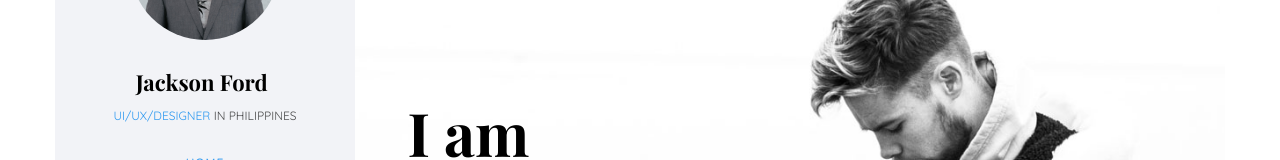
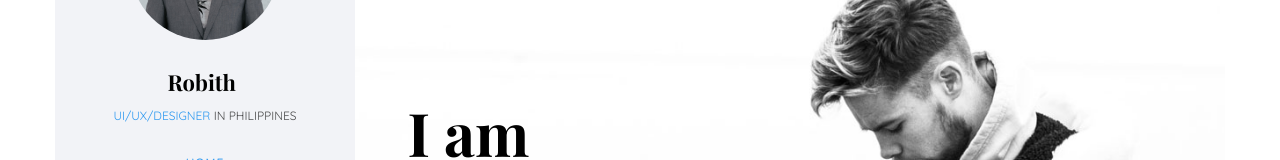
Before and after one commit to Robithari/https-robithari.github.io-portofolio, a plain HTML site: page index.html in a window 1280 px wide. Shown: the part 155-315 px from the top of the page. Drawn offline with nearby package versions, Linux system fonts and the light colour scheme; files whose address does not match are found by name; a web font is replaced by a local one.

Commit message:
Merubah nama

```diff
--- a/index.html
+++ b/index.html
@@ -57,7 +57,7 @@
 		<aside id="colorlib-aside" role="complementary" class="border js-fullheight">
 			<div class="text-center">
 				<div class="author-img" style="background-image: url(images/about.jpg);"></div>
-				<h1 id="colorlib-logo"><a href="index.html">Jackson Ford</a></h1>
+				<h1 id="colorlib-logo"><a href="index.html">Robith</a></h1>
 				<span class="position"><a href="#">UI/UX/Designer</a> in Philippines</span>
 			</div>
 			<nav id="colorlib-main-menu" role="navigation" class="navbar">
```
